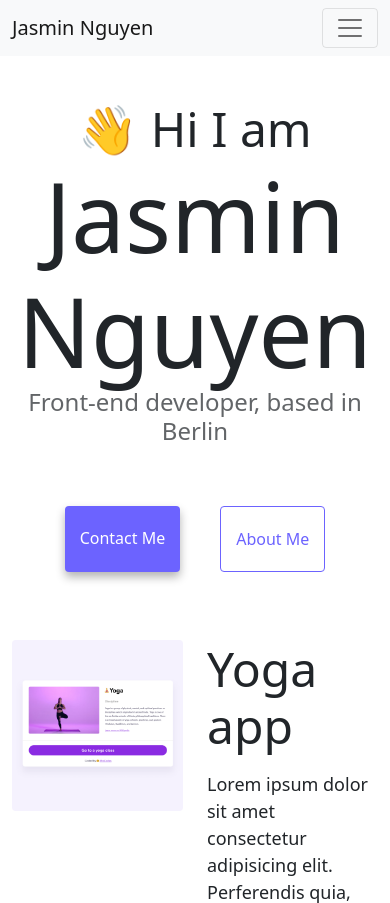
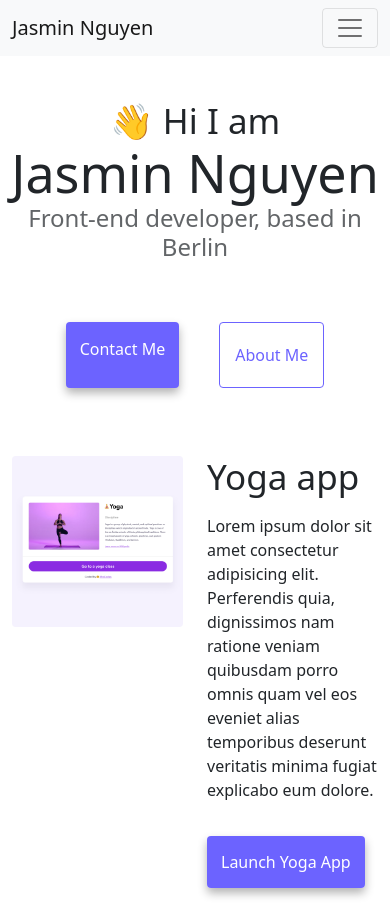
Before and after one commit to JasminNguyen/my-responsive-website, a plain HTML site: page index.html in a window 390 px wide. Shown: the top 903 px of the page. Drawn offline with nearby package versions, Linux system fonts and the light colour scheme.

Commit message:
Added some CSS Media queries

```diff
--- a/src/style.css
+++ b/src/style.css
@@ -87,3 +87,18 @@ p {
 .email-link:hover {
   text-decoration: underline;
 }
+
+@media (max-width: 667px) {
+  h1 {
+    font-size: 52px;
+  }
+  h2 {
+    font-size: 35px;
+  }
+  p {
+    font-size: 16px;
+  }
+  .primary-link {
+    padding: 15px 14px;
+  }
+}
```
